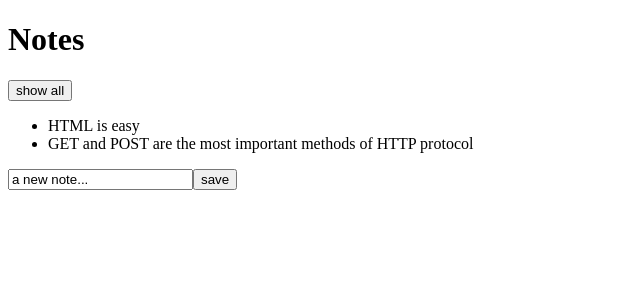
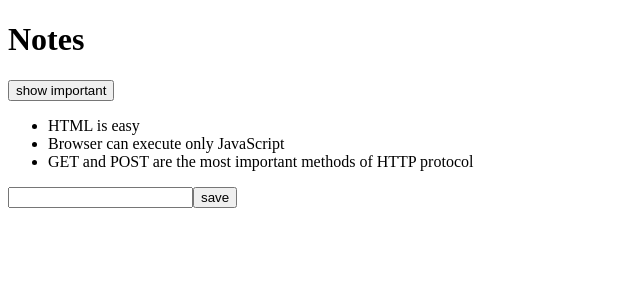
Before and after one commit to JasperKS/Fullstack-Open, a React (Vite) app in the folder example/notes/: page / in a window 1280 px wide. Shown: the top 300 px of the page, without its empty margins (0-640 px from the left). Built offline with nearby package versions, Linux system fonts and the light colour scheme; no server answers; data requests are answered from the project's data file.

Commit message:
use effect hooks

```diff
--- a/example/notes/src/App.jsx
+++ b/example/notes/src/App.jsx
@@ -1,23 +1,19 @@
-import React, { useState } from 'react'
-import Note from './components/Note'
-import axios from 'axios'
+import React, { useState, useEffect } from 'react';
+import axios from 'axios';
+import Note from './components/Note';
 
-const promise = axios.get('http://localhost:3001/notes')
-console.log(promise);
+const App = () => {
+  const [notes, setNotes] = useState([])
+  const [newNote, setNewNote] = useState('');
+  const [showAll, setShowAll] = useState(true);
 
-promise.then(response => {
-  console.log(response);
-})
-
-const promise2 = axios.get('http://localhost:3001/foobar')
-console.log(promise2);
-
-
-
-const App = (props) => {
-  const [notes, setNotes] = useState(props.notes)
-  const [newNote, setNewNote] = useState('a new note...');
-  const [showAll, setShowAll] = useState(false);
+  useEffect(() => {
+    axios
+      .get('http://localhost:3001/notes')
+      .then(response => {
+        setNotes(response.data)
+      })
+  }, [])
 
   const addNote = (event) => {
     event.preventDefault();
--- a/example/notes/src/main.jsx
+++ b/example/notes/src/main.jsx
@@ -1,26 +1,5 @@
 import React from 'react'
 import ReactDOM from 'react-dom/client'
-
 import App from './App'
 
-const notes = [
-  {
-    id: 1,
-    content: 'HTML is easy',
-    important: true
-  },
-  {
-    id: 2,
-    content: 'Browser can execute only JavaScript',
-    important: false
-  },
-  {
-    id: 3,
-    content: 'GET and POST are the most important methods of HTTP protocol',
-    important: true
-  }
-]
-
-ReactDOM.createRoot(document.getElementById('root')).render(
-  <App notes={notes} />
-)
+ReactDOM.createRoot(document.getElementById('root')).render(<App />);
```
